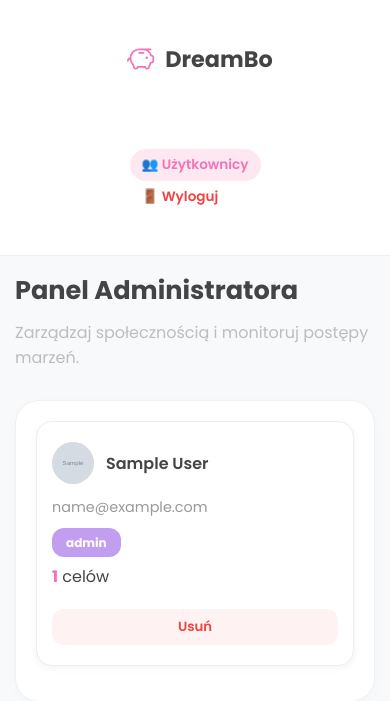
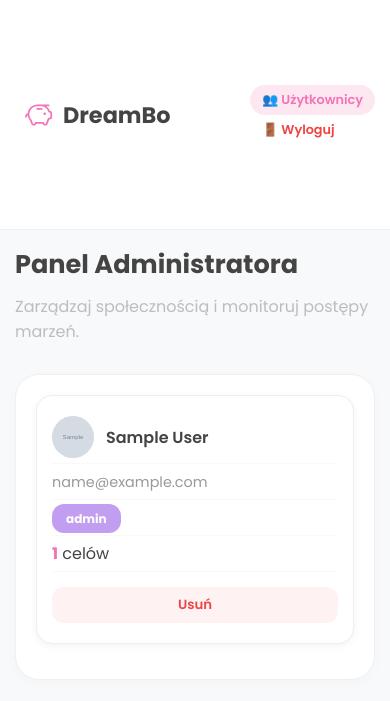
Before and after one commit to sandra4747/WDPAI-2025, a PHP site: template public/views/admin.html in a window 390 px wide. Shown: the top 701 px of the page. Run offline with PHP 8.4, Linux system fonts and the light colour scheme; the template is opened without the code that fills it: most values are stand-ins (such as "Sample title", 1, 10 or a date in 2020); grey boxes marked "Sample" are stand-in pictures; a stand-in replaces the project's code that opens the database connection; some libraries are stand-ins or nearby versions.

Commit message:
refactor: code cleanup

```diff
--- a/public/scripts/add_goal.js
+++ b/public/scripts/add_goal.js
@@ -11,19 +11,15 @@ function calculateDate() {
     const target = parseFloat(targetInput.value);
     const monthly = parseFloat(monthlyInput.value);
 
-    // Obliczamy tylko jeśli mamy obie liczby i są większe od zera
     if (target > 0 && monthly > 0) {
         const monthsNeeded = Math.ceil(target / monthly);
         const today = new Date();
 
-        // Dodajemy liczbę miesięcy do dzisiejszej daty
         today.setMonth(today.getMonth() + monthsNeeded);
 
-        // 1. Wyświetlamy użytkownikowi ładną datę
         const options = { year: 'numeric', month: 'long', day: 'numeric' };
         dateOutput.innerText = today.toLocaleDateString('pl-PL', options);
 
-        // 2. Wpisujemy datę w formacie SQL (YYYY-MM-DD) do ukrytego pola
         const year = today.getFullYear();
         const month = String(today.getMonth() + 1).padStart(2, '0');
         const day = String(today.getDate()).padStart(2, '0');
@@ -35,13 +31,11 @@ function calculateDate() {
     }
 }
 
-// Nasłuchujemy zmian (event listeners)
 if (targetInput && monthlyInput) {
     targetInput.addEventListener('input', calculateDate);
     monthlyInput.addEventListener('input', calculateDate);
 }
 
-// Obsługa wyświetlania nazwy pliku
 if (fileInput) {
     fileInput.addEventListener('change', function() {
         if(this.files && this.files.length > 0) {
--- a/public/styles/admin.css
+++ b/public/styles/admin.css
@@ -162,18 +162,14 @@ body {
     transform: scale(1.05);
 }
 
-/* RESPONSYWNOŚĆ */
+/* --- RESPONSYWNOŚĆ --- */
 
-/* --- RESPONSYWNOŚĆ: CARD VIEW (ZAMIAST TABELI) --- */
+@media (max-width: 768px) {
+    /* Układ główny */
+    .admin-container { grid-template-columns: 1fr; }
+    .content { padding: 15px; }
 
-/* TABLET I TELEFON (poniżej 768px) */
-@media (max-width: 768px) {
-    /* 1. Układ ogólny - jedna kolumna */
-    .admin-container {
-        grid-template-columns: 1fr;
-    }
-
-    /* 2. Sidebar - pasek na górze */
+    /* Sidebar */
     .sidebar {
         border-right: none;
         border-bottom: 1px solid var(--border);
@@ -185,38 +181,12 @@ body {
         gap: 10px;
     }
 
-    .brand {
-        margin: 0;
-        font-size: 1rem;
-    }
+    .brand { margin: 0; font-size: 1rem; }
 
-    /* Menu robimy jako poziomy pasek z przewijaniem */
-    .menu-item {
-        margin: 0;
-        padding: 6px 12px;
-        font-size: 0.8rem;
-        white-space: nowrap;
-    }
+    /* Menu poziome */
+    .menu-item { margin: 0; padding: 6px 12px; font-size: 0.8rem; white-space: nowrap; }
 
-    .content {
-        padding: 15px; /* Mniejszy margines na telefonie */
-    }
-}
-
-/* RESPONSYWNOŚĆ */
-
-@media (max-width: 768px) {
-    .admin-container { grid-template-columns: 1fr; }
-    .content { padding: 15px; }
-
-    .sidebar {
-        flex-direction: row; flex-wrap: wrap; gap: 10px;
-        padding: 10px; border-bottom: 1px solid #eee; border-right: none;
-        align-items: center; justify-content: center;
-    }
-    .brand { margin: 0; width: 100%; text-align: center; justify-content: center; }
-    .menu-item { margin: 0; padding: 6px 12px; font-size: 0.85rem; }
-
+    /* Tabela mobilna (karty) */
     .styled-table thead { display: none; }
 
     .styled-table tr {
@@ -226,9 +196,8 @@ body {
         box-shadow: 0 2px 8px rgba(0,0,0,0.05);
     }
 
-    .styled-table td {
-        padding: 5px 0; border: none; width: 100%;
-    }
+    .styled-table td { padding: 5px 0; border: none; width: 100%; border-bottom: 1px solid #f9f9f9; }
+    .styled-table td:last-child { border-bottom: none; }
 
     .user-cell { width: 100%; }
     .delete-btn { width: 100%; margin-top: 10px; }
--- a/src/controllers/DashboardController.php
+++ b/src/controllers/DashboardController.php
@@ -16,8 +16,6 @@ class DashboardController extends AppController {
     }
 
     public function index() {
-
-        $this->checkLogin();
 
         $userId = $_SESSION['user_id'] ?? null;
 
--- a/src/repository/Repository.php
+++ b/src/repository/Repository.php
@@ -7,8 +7,4 @@ class Repository{
     public function __construct(){
         $this->database = Database::getInstance();
     }
-
-    public function addUser($user){
-
-    }
 }
```
Also changed, not shown: README.md.
